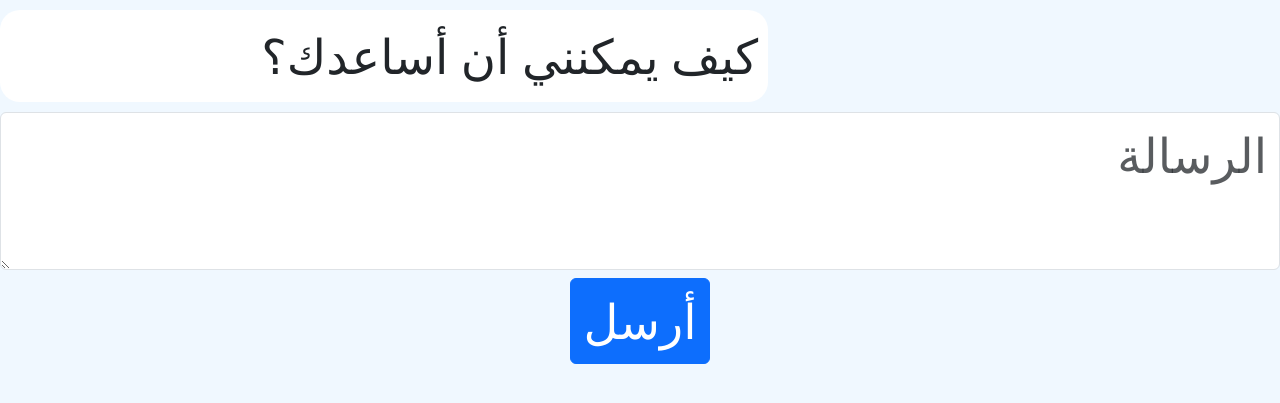
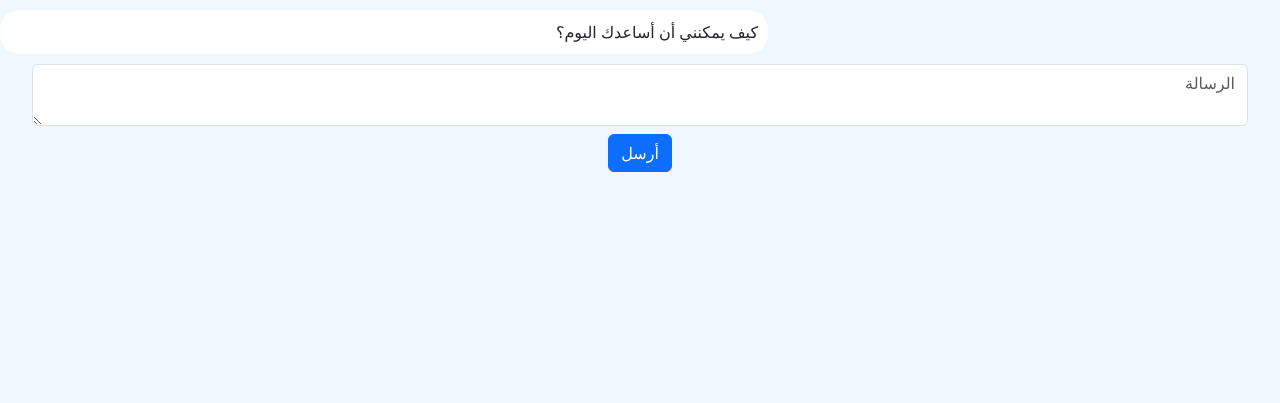
Before and after one commit to omarzayed7777/maqal_project, a Flask app: page /chatbot in a window 1280 px wide. Shown: the top 403 px of the page. Run offline with Flask 3, Linux system fonts and the light colour scheme.

Commit message:
added chatbot to pages

```diff
--- a/static/css/chatbot.css
+++ b/static/css/chatbot.css
@@ -4,18 +4,13 @@ body {
 
 #humanInput {
     width: 100%;
-    font-size: 48px;
 }
 
-#sendButton {
-    font-size: 48px;
-}
 .botMessage {
     background-color: white;
     float: left !important;
     padding: 10px;
     border-radius: 20px;
-    font-size: 48px;
     width: 60%;
     margin-top: 10px;
     margin-bottom: 10px;
@@ -29,7 +24,6 @@ body {
     margin-bottom: 10px;
     padding: 10px;
     border-radius: 20px;
-    font-size: 48px;
     width: 60%;
     text-align: right;
 }
--- a/templates/base.html
+++ b/templates/base.html
@@ -33,8 +33,10 @@
     </nav>
     {% block body %}
     {% endblock %}
-    <iframe src="{{ url_for('chatbot')}}">
+    <img src="{{url_for('static', filename='images/botImage.svg')}}" style="position: fixed; bottom: 20px; right: 20px; width: 50px; height: 50px; border-radius: 50%; background-color: #007bff; box-shadow: 0px 2px 5px rgba(0, 0, 0, 0.2); cursor: pointer;" onclick="toggleView()">
+    <iframe id="chatbotFrame" src="{{ url_for('chatbot')}}" style="height: 500px; display: none; border-radius: 24px; position: fixed; bottom: 100px; right: 20px; box-shadow: 0px 2px 5px rgba(0, 0, 0, 0.2);">
     </iframe>
     <script src="https://cdn.jsdelivr.net/npm/bootstrap@5.3.1/dist/js/bootstrap.bundle.min.js" integrity="sha384-HwwvtgBNo3bZJJLYd8oVXjrBZt8cqVSpeBNS5n7C8IVInixGAoxmnlMuBnhbgrkm" crossorigin="anonymous"></script>
+    <script src="{{ url_for('static', filename='chatbotUse.js') }}"></script>
 </body>
 </html>
--- a/templates/chatbot.html
+++ b/templates/chatbot.html
@@ -10,10 +10,10 @@
 <body>
     <div id="messageList">
         <div class="botMessage">
-            كيف يمكنني أن أساعدك؟
+            كيف يمكنني أن أساعدك اليوم؟
         </div>
     </div>
-    <textarea class="form-control mb-2" id="humanInput" placeholder="الرسالة"></textarea>
+    <textarea class="form-control mb-2" id="humanInput" style="width: 95%; margin: auto;" placeholder="الرسالة"></textarea>
     <div style="text-align: center;">
         <button class="btn btn-primary" id="sendButton" onclick="sendMessage()">أرسل</button>
     </div>
```
Also changed, not shown: static/chatbotUse.js (added, +8 -0 lines), 1 other file.
